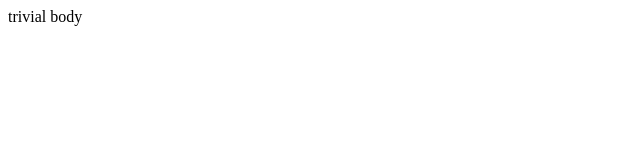
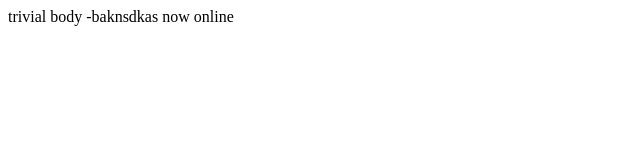
Before and after one commit to abhay-prajapati/git-demo, a plain HTML site: page web/index.html in a window 1280 px wide. Shown: the whole page, without its empty margins (0-640 px from the left). Drawn offline with Linux system fonts and the light colour scheme.

Commit message:
now online

```diff
--- a/web/index.html
+++ b/web/index.html
@@ -3,6 +3,6 @@
 <head>
 <title> trivial </title>
 <body>
-trivial body
+trivial body -baknsdkas now online
 </body>
 </html>
```
